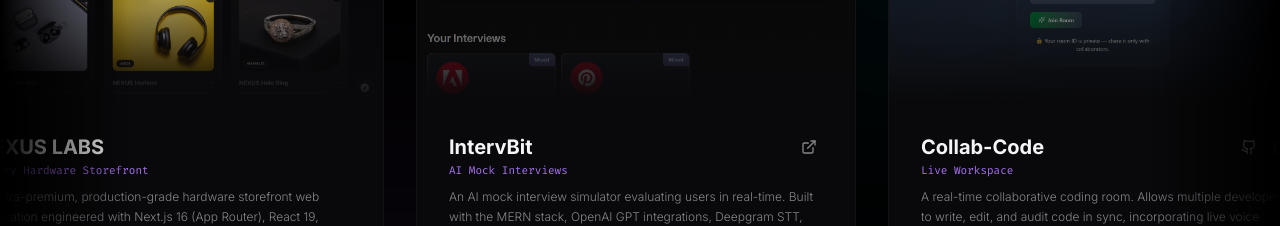
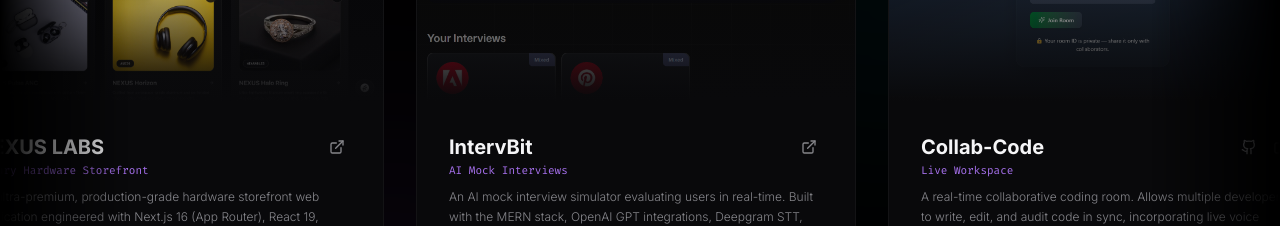
Before and after one commit to Kumaraditya18/Portfolio, a React (Vite) app: page / in a window 1280 px wide. Shown: the part 3260-3486 px from the top of the page. Built offline with nearby package versions, Linux system fonts and the light colour scheme.

Commit message:
fix: add live Vercel link for NEXUS LABS

```diff
--- a/src/components/Projects.jsx
+++ b/src/components/Projects.jsx
@@ -25,7 +25,7 @@
     ],
     tech: ['Next.js 16', 'React 19', 'TypeScript', 'PostgreSQL', 'Tailwind CSS v4', 'Framer Motion', 'Lucide React'],
     github: '#',
-    live: '#',
+    live: 'https://nexus-labs-ten.vercel.app/',
     image: nexusLabsImg
   },
   {
```
